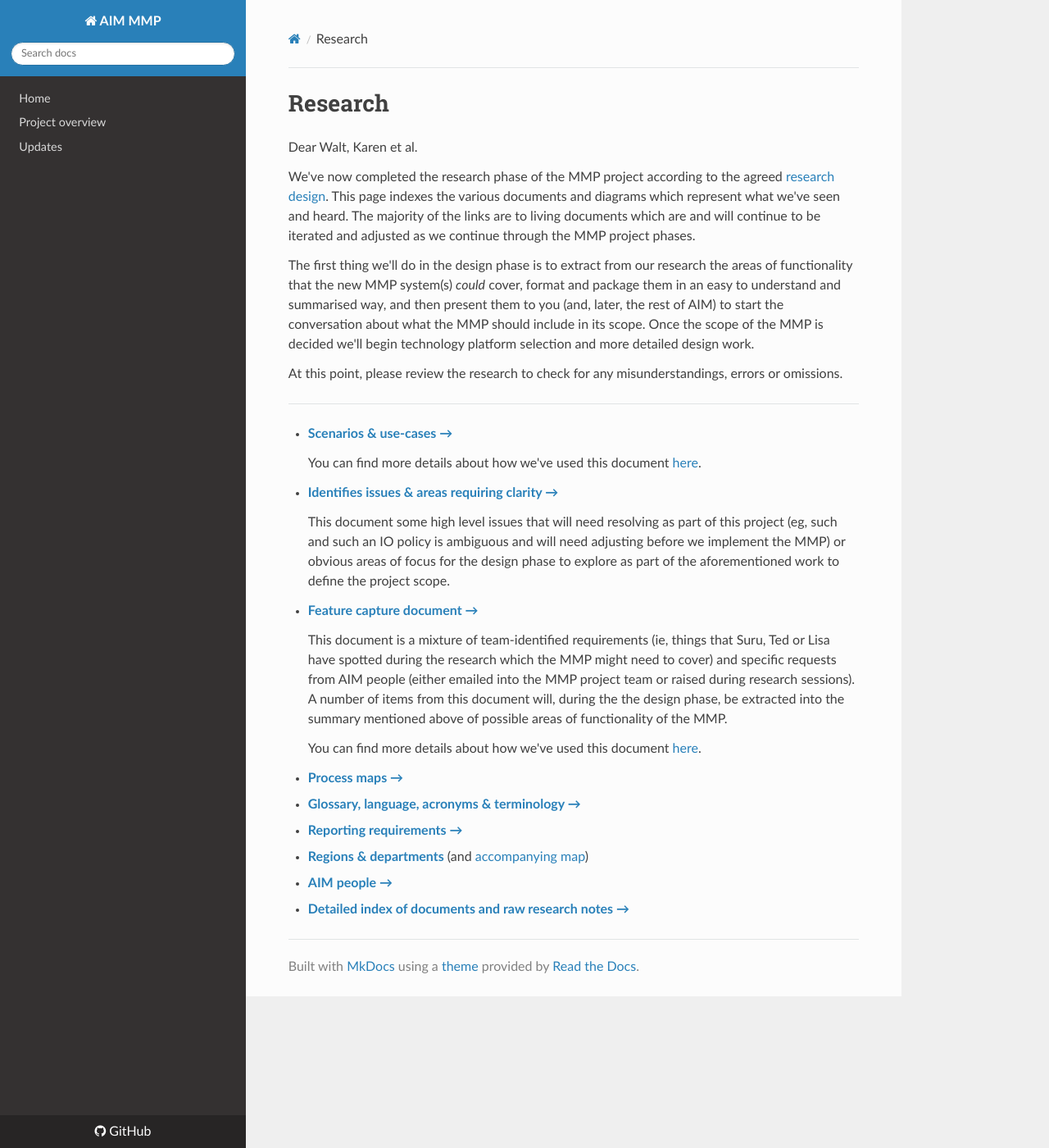
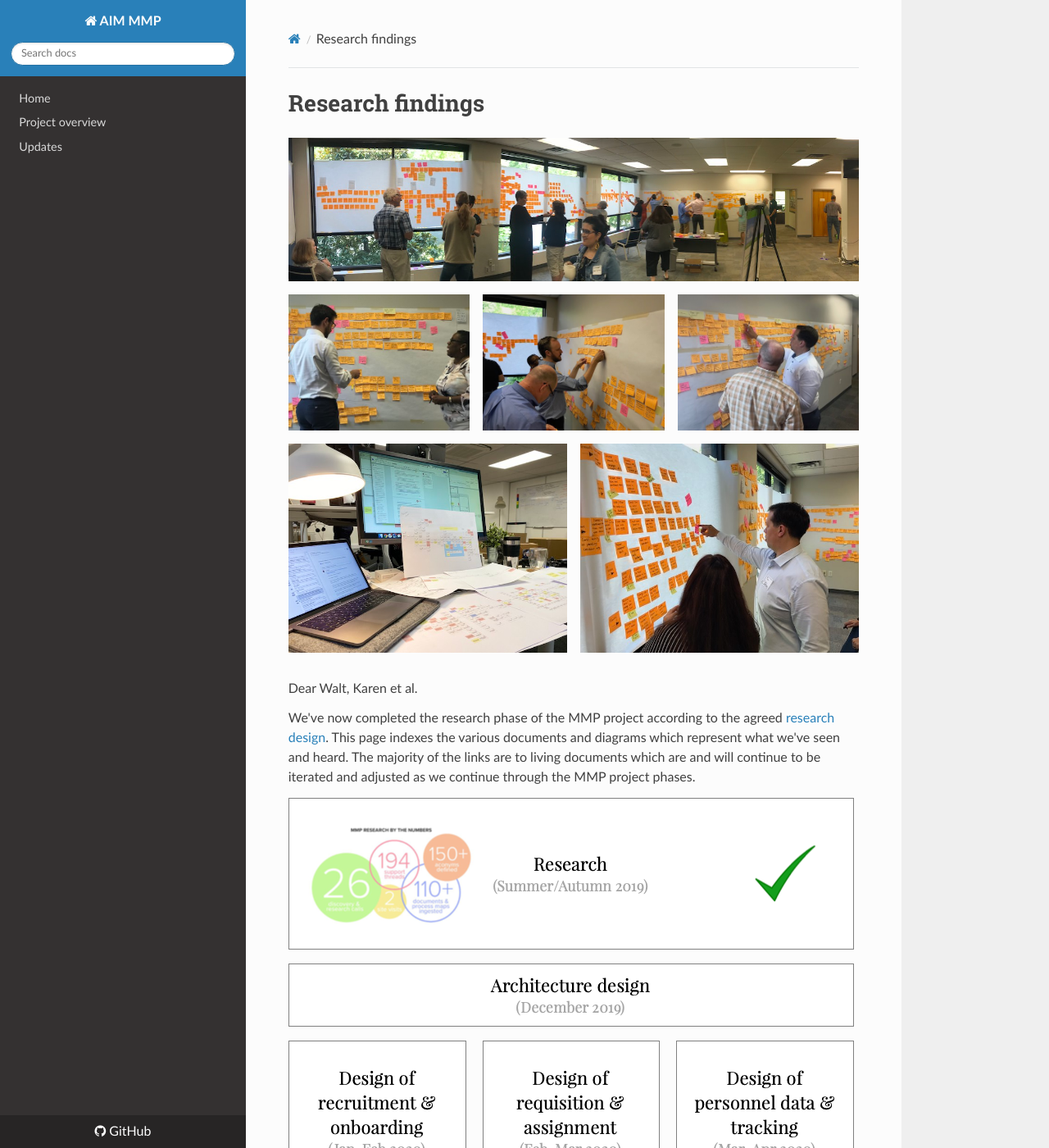
Before and after one commit to surupartners/AIM-MMP-Wiki, an MkDocs documentation site: the page built from docs/research-findings.md, in a window 1280 px wide and 1400 px high. Shown: the whole window at 82% size. Built offline with MkDocs 1.6.1, drawn with Linux system fonts in a browser that asks for light colours; nearby versions of some CDN libraries; some of the changed text lies outside the part shown.

Commit message:
more research findings notes

```diff
--- a/docs/extra.css
+++ b/docs/extra.css
@@ -67,7 +67,35 @@ h4 {
 .l-push-bottom--large {
     margin-bottom: 5em;
 }
+.l-push-bottom--small {
+    margin-bottom: 1em;
+}
 
 :target {
     background: yellow;
 }
+
+/**
+ * Grid system
+ */
+.l-grid {
+    display: flex;
+}
+
+.l-grid-cell {
+    flex: 1;
+}
+
+.l-grid--gutters {
+    margin-left: -2em;
+}
+.l-grid--gutters > .l-grid-cell {
+    padding-left: 2em;
+}
+
+.l-grid--gutters-small {
+    margin-left: -1em;
+}
+.l-grid--gutters-small > .l-grid-cell {
+    padding-left: 1em;
+}
--- a/docs/research-findings.md
+++ b/docs/research-findings.md
@@ -1,12 +1,43 @@
-# Research
+# Research findings
+
+<div>
+    <img class="l-push-bottom--small" src="/images/research-findings/room.jpg">
+</div>
+<div class="l-grid  l-grid--gutters-small / l-push-bottom--small">
+    <div class="l-grid-cell">
+        <img src="/images/research-findings/harrison.jpg">
+    </div>
+    <div class="l-grid-cell">
+        <img src="/images/research-findings/ted.jpg">
+    </div>
+    <div class="l-grid-cell">
+        <img src="/images/research-findings/monte.jpg">
+    </div>
+</div>
+<div class="l-grid  l-grid--gutters-small / l-push-bottom">
+    <div class="l-grid-cell">
+        <img src="/images/research-findings/ingestion.jpg">
+    </div>
+    <div class="l-grid-cell">
+        <img src="/images/research-findings/tom.jpg">
+    </div>
+</div>
 
 Dear Walt, Karen et al.
 
 We've now completed the research phase of the MMP project according to the agreed [research design](https://docs.google.com/document/d/1NZ3Qt0jCcgJwYiOkhZZ7TL5R1t3wTXmdRlqLZJX_Pzk/edit?usp=sharing). This page indexes the various documents and diagrams which represent what we've seen and heard. The majority of the links are to living documents which are and will continue to be iterated and adjusted as we continue through the MMP project phases.
 
-The first thing we'll do in the design phase is to extract from our research the areas of functionality that the new MMP system(s) _could_ cover, format and package them in an easy to understand and summarised way, and then present them to you (and, later, the rest of AIM) to start the conversation about what the MMP should include in its scope. Once the scope of the MMP is decided we'll begin technology platform selection and more detailed design work.
+![The process thus far](images/research-findings/process.png)
 
-At this point, please review the research to check for any misunderstandings, errors or omissions.
+## What's next
+
+The first thing we'll do in the design phase is to extract from our research the areas of functionality that the new MMP system(s) _could_ cover, format and package them in an easy to understand and summarised way, and then present them to you (and, later, the rest of AIM) to start the conversation about what the MMP should include in its scope.
+
+Once the scope of the MMP is decided we'll begin technology platform selection and more detailed design work.
+
+## What you should do now
+
+At this point, please review the research below to check for any misunderstandings, errors or omissions.
 
 - - -
 
```
Also changed, not shown: docs/images/research-findings/harrison.jpg (added), docs/images/research-findings/ingestion.jpg (added), docs/images/research-findings/monte.jpg (added), docs/images/research-findings/process.png (added), docs/images/research-findings/room.jpg (added), docs/images/research-findings/ted.jpg (added), docs/images/research-findings/tom.jpg (added).
